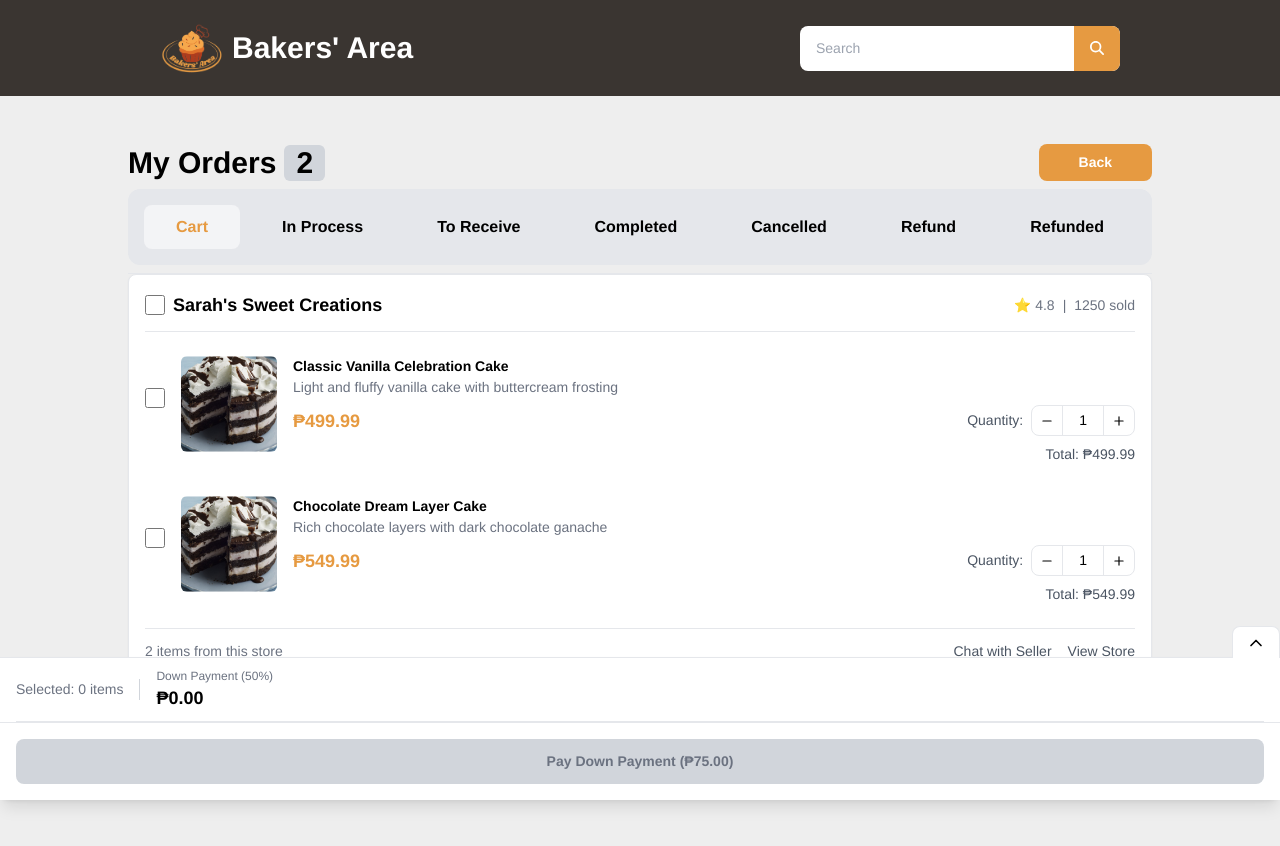
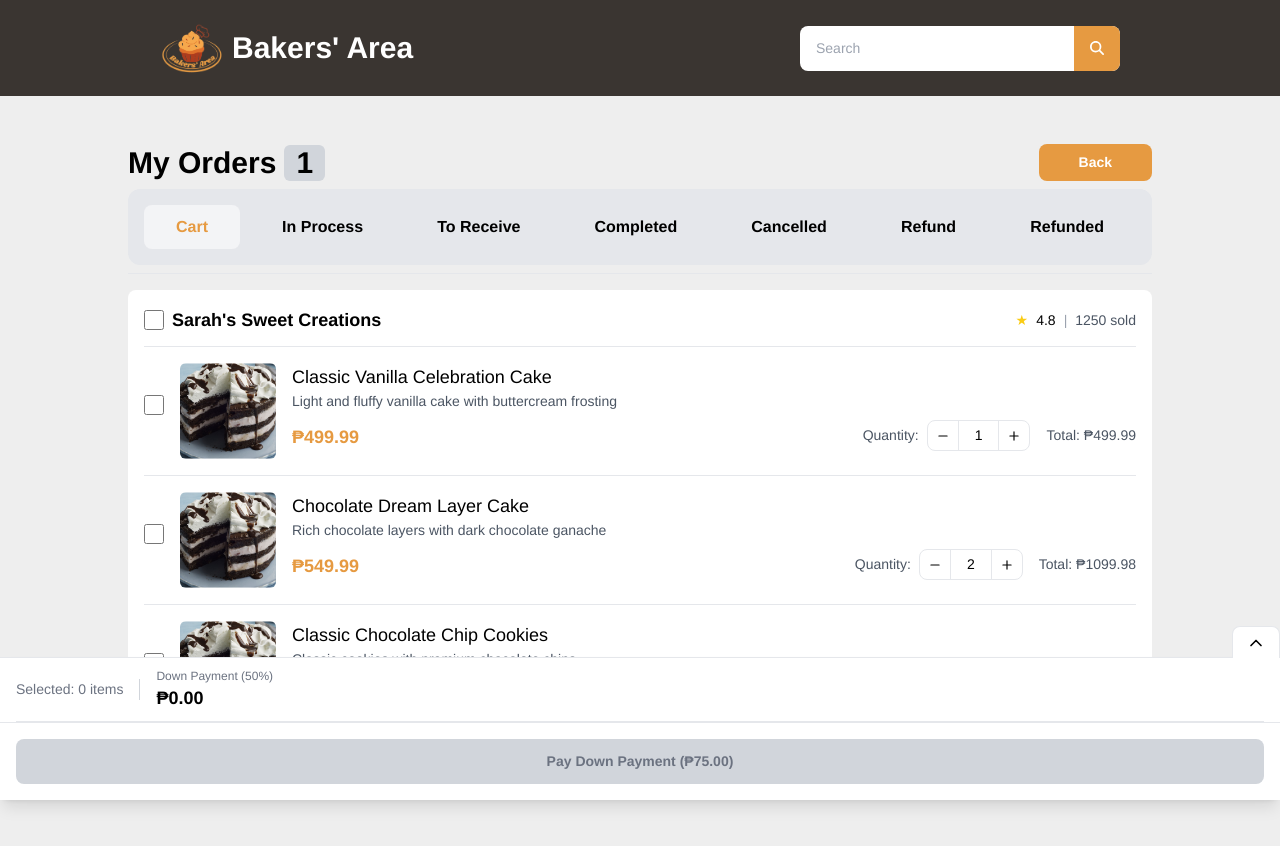
Before and after one commit to BryanIanRamos/Cake-Area, a React (Vite) app: page /cart in a window 1280 px wide. Shown: the top 846 px of the page. Built offline with nearby package versions, Linux system fonts and the light colour scheme.

Commit message:
Modify: adjust group cart product

```diff
--- a/src/components/buyer/StoreOrderCard.jsx
+++ b/src/components/buyer/StoreOrderCard.jsx
@@ -4,10 +4,11 @@ import CakeSample from '../../assets/CakeSample.png';
 import { FiMinus, FiPlus } from 'react-icons/fi';
 
 const StoreOrderCard = ({ storeData, selectedItems, onSelectItem, onSelectAll, onUpdateQuantity }) => {
-  const { business, items } = storeData;
+  const products = storeData?.products || [];
+  const business = storeData?.business;
 
-  const allSelected = items.every(item =>
-    selectedItems.includes(item.order_id)
+  const allSelected = products.length > 0 && products.every(product =>
+    selectedItems.includes(product.prod_id)
   );
 
   const handleQuantityChange = (orderId, newQty) => {
@@ -16,10 +17,10 @@ const StoreOrderCard = ({ storeData, selectedItems, onSelectItem, onSelectAll, o
     }
   };
 
-  const renderPrice = (item) => {
-    const originalPrice = item.product?.orig_price || item.product?.price;
-    const currentPrice = item.product?.price;
-    const hasDiscount = originalPrice > currentPrice;
+  const renderPrice = (product) => {
+    const price = product?.price || 0;
+    const originalPrice = product?.orig_price || price;
+    const hasDiscount = originalPrice > price;
 
     return (
       <div className="flex flex-col">
@@ -29,11 +30,11 @@ const StoreOrderCard = ({ storeData, selectedItems, onSelectItem, onSelectAll, o
           </span>
         )}
         <span className="text-primary font-semibold text-lg">
-          ₱{currentPrice.toFixed(2)}
+          ₱{price.toFixed(2)}
         </span>
         {hasDiscount && (
           <span className="text-xs text-green-600">
-            {Math.round(((originalPrice - currentPrice) / originalPrice) * 100)}% OFF
+            {Math.round(((originalPrice - price) / originalPrice) * 100)}% OFF
           </span>
         )}
       </div>
@@ -41,100 +42,92 @@ const StoreOrderCard = ({ storeData, selectedItems, onSelectItem, onSelectAll, o
   };
 
   return (
-    <div className="border rounded-lg p-4 bg-white shadow-sm">
-      {/* Store Header */}
+    <div className="bg-white rounded-lg p-4 mb-4">
+      {/* Store Header with Checkbox - keeping existing styles */}
       <div className="flex justify-between items-center mb-4 pb-3 border-b">
         <div className="flex items-center gap-2">
           <input
             type="checkbox"
             checked={allSelected}
-            onChange={onSelectAll}
+            onChange={() => onSelectAll(business?.bus_id)}
             className="w-5 h-5"
           />
-          <Link
-            to={`/store/${business.bus_id}`}
-            className="font-semibold text-lg hover:text-primary"
-          >
-            {business.name}
-          </Link>
+          <h2 className="text-lg font-semibold">
+            {business?.name || "Unknown Store"}
+          </h2>
         </div>
-        <div className="flex items-center gap-2 text-sm text-gray-500">
-          <span>⭐ {business.rating || business.store_rating || "0.0"}</span>
-          <span>|</span>
-          <span>{business.total_sold || 0} sold</span>
+        <div className="flex items-center gap-2">
+          <span className="text-yellow-400">★</span>
+          <span>{business?.rating || "0.0"}</span>
+          <span className="text-gray-400">|</span>
+          <span className="text-gray-600">
+            {business?.total_sold || 0} sold
+          </span>
         </div>
       </div>
 
-      {/* Order Items */}
-      <div className="flex flex-col gap-4">
-        {items.map((item, index) => (
-          <div key={index} className="flex gap-4 py-2">
+      {/* Products List - keeping existing styles */}
+      <div className="space-y-4">
+        {products.map((product, index) => (
+          <div key={index} className="flex gap-4 border-t pt-4 first:border-t-0 first:pt-0">
             <input
               type="checkbox"
-              checked={selectedItems.includes(item.order_id)}
-              onChange={() => onSelectItem(item.order_id)}
+              checked={selectedItems.includes(product.prod_id)}
+              onChange={() => onSelectItem(product.prod_id)}
               className="w-5 h-5 mt-8"
             />
-
             <div className="flex gap-4 flex-1">
               <img
-                src={item.images?.[0]?.link || CakeSample}
-                alt={item.product?.prod_name}
+                src={product.images?.[0]?.link || CakeSample}
+                alt={product.prod_name}
                 className="w-24 h-24 object-cover rounded-md"
+                onError={(e) => {
+                  e.target.src = CakeSample;
+                  e.target.onerror = null;
+                }}
               />
               <div className="flex-1">
-                <h3 className="font-semibold">{item.product?.prod_name}</h3>
-                <p className="text-gray-500 text-sm line-clamp-2">
-                  {item.product?.description}
+                <h3 className="text-lg font-medium">
+                  {product.prod_name}
+                </h3>
+                <p className="text-gray-600">
+                  {product.description}
                 </p>
-                <div className="flex justify-between items-center mt-2">
-                  {renderPrice(item)}
-
+                <div className="flex justify-between items-end mt-2">
+                  <p className="text-primary text-lg font-semibold">
+                    ₱{(product.price || 0).toFixed(2)}
+                  </p>
+                  <div className="flex items-center gap-4">
                     <div className="flex items-center gap-2">
                       <span className="text-gray-600">Quantity:</span>
                       <div className="flex items-center border rounded-lg">
                         <button
-                        onClick={() => handleQuantityChange(item.order_id, (item.qty || 1) - 1)}
+                          onClick={() => onUpdateQuantity(product.prod_id, (product.quantity || 1) - 1)}
                           className="px-2 py-1 hover:bg-gray-100 rounded-l-lg"
                         >
                           <FiMinus />
                         </button>
                         <span className="px-4 py-1 border-x">
-                        {item.qty || 1}
+                          {product.quantity || 1}
                         </span>
                         <button
-                        onClick={() => handleQuantityChange(item.order_id, (item.qty || 1) + 1)}
+                          onClick={() => onUpdateQuantity(product.prod_id, (product.quantity || 1) + 1)}
                           className="px-2 py-1 hover:bg-gray-100 rounded-r-lg"
                         >
                           <FiPlus />
                         </button>
                       </div>
                     </div>
+                    <span className="text-gray-600">
+                      Total: ₱{((product.price || 0) * (product.quantity || 1)).toFixed(2)}
+                    </span>
                   </div>
-
-                <div className="flex justify-end mt-2 text-sm text-gray-600">
-                  Total: ₱{((item.product?.price || 0) * (item.qty || 1)).toFixed(2)}
                 </div>
               </div>
             </div>
           </div>
         ))}
       </div>
-
-      {/* Store Footer */}
-      <div className="flex justify-between items-center mt-4 pt-3 border-t text-sm">
-        <div className="text-gray-500">
-          {items.length} item{items.length !== 1 ? 's' : ''} from this store
-        </div>
-        <div className="flex gap-4">
-          <button className="text-gray-600 hover:text-primary">
-            Chat with Seller
-          </button>
-          <button className="text-gray-600 hover:text-primary">
-            View Store
-          </button>
-        </div>
-      </div>
     </div>
   );
 };
--- a/src/data/orderDataTbl.jsx
+++ b/src/data/orderDataTbl.jsx
@@ -13,16 +13,31 @@ export const ordersData = loadFromLocalStorage("ordersData", [
       rating: 4.8,
       total_sold: 1250,
     },
-    product: {
+    products: [
+      {
         prod_id: 1,
         prod_name: "Classic Vanilla Celebration Cake",
         description: "Light and fluffy vanilla cake with buttercream frosting",
         price: 499.99,
+        quantity: 1
       },
+      {
+        prod_id: 2,
+        prod_name: "Chocolate Dream Layer Cake",
+        description: "Rich chocolate layers with dark chocolate ganache",
+        price: 549.99,
+        quantity: 2
+      },
+      {
+        prod_id: 12,
+        prod_name: "Classic Chocolate Chip Cookies",
+        description: "Classic cookies with premium chocolate chips",
+        price: 199.99,
+        quantity: 3
+      }
+    ],
     images: [{ link: CakeSample }],
-    quantity: 2,
-    price: 499.99,
-    total_amount: 999.98,
+    total_amount: 2149.94,
     status: "Pending",
     created_at: new Date().toISOString(),
     checkoutDate: null,
@@ -30,39 +45,6 @@ export const ordersData = loadFromLocalStorage("ordersData", [
     downPayment: 0,
     remainingPayment: 0,
     paymentStatus: "",
-    cancellationReason: "",
-    refundReason: "",
-    refundDate: null,
-  },
-  {
-    order_id: "ORD002",
-    business_id: 1,
-    business: {
-      bus_id: 1,
-      name: "Sarah's Sweet Creations",
-      rating: 4.8,
-      total_sold: 1250,
-    },
-    product: {
-      prod_id: 2,
-      prod_name: "Chocolate Dream Layer Cake",
-      description: "Rich chocolate layers with dark chocolate ganache",
-      price: 549.99,
-    },
-    images: [{ link: CakeSample }],
-    quantity: 1,
-    price: 549.99,
-    total_amount: 549.99,
-    status: "Pending",
-    created_at: "2024-03-19T11:00:00Z",
-    checkoutDate: null,
-    receiveDate: null,
-    downPayment: 0,
-    remainingPayment: 0,
-    paymentStatus: "",
-    cancellationReason: "",
-    refundReason: "",
-    refundDate: null,
   },
 
   // Processing Orders
@@ -75,26 +57,38 @@ export const ordersData = loadFromLocalStorage("ordersData", [
       rating: 4.9,
       total_sold: 980,
     },
-    product: {
+    products: [
+      {
         prod_id: 16,
         prod_name: "Traditional Sourdough Bread",
         description: "Traditional sourdough with perfect crust",
         price: 189.99,
+        quantity: 2
       },
+      {
+        prod_id: 17,
+        prod_name: "French Baguette",
+        description: "Classic French baguette with crispy crust",
+        price: 149.99,
+        quantity: 3
+      },
+      {
+        prod_id: 18,
+        prod_name: "Butter Croissant",
+        description: "Buttery layered French croissant",
+        price: 79.99,
+        quantity: 4
+      }
+    ],
     images: [{ link: CakeSample }],
-    quantity: 3,
-    price: 189.99,
-    total_amount: 569.97,
+    total_amount: 829.93,
     status: "Processing",
     created_at: "2024-03-18T15:00:00Z",
     checkoutDate: "2024-03-18T15:30:00Z",
     receiveDate: "2024-03-25T15:00:00Z",
-    downPayment: 284.99,
-    remainingPayment: 284.98,
+    downPayment: 414.97,
+    remainingPayment: 414.96,
     paymentStatus: "Partial - Down Payment Received",
-    cancellationReason: "",
-    refundReason: "",
-    refundDate: null,
   },
 
   // To Receive Orders
@@ -107,16 +101,24 @@ export const ordersData = loadFromLocalStorage("ordersData", [
       rating: 4.7,
       total_sold: 1500,
     },
-    product: {
+    products: [
+      {
         prod_id: 29,
         prod_name: "Classic French Croissant",
         description: "Buttery, flaky French pastry",
         price: 89.99,
+        quantity: 5
       },
+      {
+        prod_id: 38,
+        prod_name: "Classic Palmier",
+        description: "Crispy puff pastry heart",
+        price: 129.99,
+        quantity: 2
+      }
+    ],
     images: [{ link: CakeSample }],
-    quantity: 5,
-    price: 89.99,
-    total_amount: 449.95,
+    total_amount: 619.94,
     status: "To Receive",
     created_at: "2024-03-17T09:00:00Z",
     checkoutDate: "2024-03-17T09:30:00Z",
@@ -124,9 +126,6 @@ export const ordersData = loadFromLocalStorage("ordersData", [
     downPayment: 0,
     remainingPayment: 0,
     paymentStatus: "",
-    cancellationReason: "",
-    refundReason: "",
-    refundDate: null,
   },
 
   // Completed Orders
@@ -139,15 +138,16 @@ export const ordersData = loadFromLocalStorage("ordersData", [
       rating: 4.8,
       total_sold: 1250,
     },
-    product: {
+    products: [
+      {
         prod_id: 5,
         prod_name: "Carrot Spice Cake",
         description: "Spiced carrot cake with walnuts and cream cheese frosting",
         price: 479.99,
-    },
+        quantity: 1
+      }
+    ],
     images: [{ link: CakeSample }],
-    quantity: 1,
-    price: 479.99,
     total_amount: 479.99,
     status: "Completed",
     created_at: "2024-03-15T14:00:00Z",
@@ -155,9 +155,6 @@ export const ordersData = loadFromLocalStorage("ordersData", [
     downPayment: 0,
     remainingPayment: 0,
     paymentStatus: "",
-    cancellationReason: "",
-    refundReason: "",
-    refundDate: null,
   },
 
   // Cancelled Orders
@@ -170,15 +167,16 @@ export const ordersData = loadFromLocalStorage("ordersData", [
       rating: 4.9,
       total_sold: 980,
     },
-    product: {
+    products: [
+      {
         prod_id: 17,
         prod_name: "French Baguette",
         description: "Classic French baguette with crispy crust",
         price: 149.99,
-    },
+        quantity: 2
+      }
+    ],
     images: [{ link: CakeSample }],
-    quantity: 2,
-    price: 149.99,
     total_amount: 299.98,
     status: "Cancelled",
     created_at: "2024-03-16T16:00:00Z",
@@ -187,8 +185,6 @@ export const ordersData = loadFromLocalStorage("ordersData", [
     downPayment: 0,
     remainingPayment: 0,
     paymentStatus: "",
-    refundReason: "",
-    refundDate: null,
   },
 
   // Refunded Orders
@@ -201,15 +197,16 @@ export const ordersData = loadFromLocalStorage("ordersData", [
       rating: 4.7,
       total_sold: 1500,
     },
-    product: {
+    products: [
+      {
         prod_id: 30,
         prod_name: "Pain au Chocolat",
         description: "Chocolate-filled croissant pastry",
         price: 99.99,
-    },
+        quantity: 3
+      }
+    ],
     images: [{ link: CakeSample }],
-    quantity: 3,
-    price: 99.99,
     total_amount: 299.97,
     refundAmount: 299.97,
     status: "Refunded",
@@ -228,15 +225,16 @@ export const ordersData = loadFromLocalStorage("ordersData", [
       rating: 4.8,
       total_sold: 1250,
     },
-    product: {
+    products: [
+      {
         prod_id: 8,
         prod_name: "Black Forest Cake",
         description: "Chocolate cake with cherries and whipped cream",
         price: 579.99,
-    },
+        quantity: 1
+      }
+    ],
     images: [{ link: CakeSample }],
-    quantity: 1,
-    price: 579.99,
     total_amount: 579.99,
     refundAmount: 289.99,
     status: "Refunded",
@@ -255,15 +253,16 @@ export const ordersData = loadFromLocalStorage("ordersData", [
       rating: 4.9,
       total_sold: 980,
     },
-    product: {
+    products: [
+      {
         prod_id: 15,
         prod_name: "Assorted Cupcakes Box",
         description: "12 pieces of assorted flavored cupcakes",
         price: 449.99,
-    },
+        quantity: 2
+      }
+    ],
     images: [{ link: CakeSample }],
-    quantity: 2,
-    price: 449.99,
     total_amount: 899.98,
     refundAmount: 899.98,
     status: "Refunded",
--- a/src/pages/buyer/Cart.jsx
+++ b/src/pages/buyer/Cart.jsx
@@ -84,9 +84,15 @@ const Cart = () => {
           business: {
             ...order.business,
             name: order.business?.name || "Unknown Store",
-            rating: order.business?.rating || 4.5,  // Add default rating
-            total_sold: order.business?.total_sold || 0  // Add default total_sold
-          }
+            rating: order.business?.rating || 4.5,
+            total_sold: order.business?.total_sold || 0
+          },
+          // Ensure products array exists and has price
+          products: order.products?.map(product => ({
+            ...product,
+            price: product.price || 0,
+            quantity: product.quantity || 1
+          })) || []
         }));
         setCartItems(pendingItems);
 
@@ -138,35 +144,94 @@ const Cart = () => {
     setStorageData(STORAGE_KEYS.PROCESSING_ORDERS, processingOrders);
   }, [processingOrders]);
 
-  const handleSelectItem = (orderId) => {
-    setSelectedItems((prev) => {
-      const isSelected = prev.includes(orderId);
-      if (isSelected) {
-        return prev.filter((id) => id !== orderId);
-      } else {
-        return [...prev, orderId];
+  // Update the grouping logic
+  const groupOrdersByBusiness = (orders) => {
+    return orders.reduce((acc, order) => {
+      const busId = order.business?.bus_id;
+      if (!busId) return acc;
+
+      if (!acc[busId]) {
+        acc[busId] = {
+          business: order.business,
+          order_id: order.order_id,
+          products: [],
+          images: order.images,
+          status: order.status,
+          total_amount: 0
+        };
       }
+
+      // Add all products from this order
+      acc[busId].products = [...acc[busId].products, ...order.products];
+      acc[busId].total_amount += order.total_amount || 0;
+
+      return acc;
+    }, {});
+  };
+
+  // Update handleConfirmCheckout
+  const handleConfirmCheckout = (receiveDate) => {
+    const groupedOrders = groupOrdersByBusiness(
+      cartItems.filter(item => selectedItems.includes(item.order_id))
+    );
+
+    const selectedOrders = Object.values(groupedOrders).map(group => ({
+      order_id: `ORD${Date.now()}`,
+      business_id: group.business.bus_id,
+      business: group.business,
+      products: group.products,
+      images: group.images,
+      total_amount: group.products.reduce((sum, product) =>
+        sum + (product.price * product.quantity), 0
+      ),
+      status: "Processing",
+      checkoutDate: new Date().toISOString(),
+      receiveDate: receiveDate.toISOString(),
+      downPayment: group.total_amount * 0.5,
+      remainingPayment: group.total_amount * 0.5,
+      paymentStatus: "Partial - Down Payment Received",
+    }));
+
+    // Add to processing orders
+    setProcessingOrders(prev => [...prev, ...selectedOrders]);
+
+    // Remove from cart
+    setCartItems(prev =>
+      prev.filter(item => !selectedItems.includes(item.order_id))
+    );
+
+    setSelectedItems([]);
+    setCheckOutConfirm(false);
+
+    toast.success("Down payment received! Order has been placed successfully!");
+    navigate("/cart/in-process");
+  };
+
+  // Update handleSelectAll for business groups
+  const handleSelectAll = (businessId) => {
+    const businessProducts = cartItems
+      .find(order => order.business?.bus_id === businessId)
+      ?.products || [];
+
+    const allProductIds = businessProducts.map(p => p.prod_id);
+    const allSelected = allProductIds.every(id => selectedItems.includes(id));
+
+    setSelectedItems(prev => {
+      if (allSelected) {
+        return prev.filter(id => !allProductIds.includes(id));
+      }
+      return [...new Set([...prev, ...allProductIds])];
     });
   };
 
-  const handleSelectAll = (businessId) => {
-    const businessItems = cartItems.filter(
-      (item) => item.bus_id === businessId
-    );
-    const allSelected = businessItems.every((item) =>
-      selectedItems.includes(item.order_id)
-    );
-
-    if (allSelected) {
-      setSelectedItems((prev) =>
-        prev.filter((id) => !businessItems.find((item) => item.order_id === id))
-      );
-    } else {
-      const newSelected = businessItems
-        .map((item) => item.order_id)
-        .filter((id) => !selectedItems.includes(id));
-      setSelectedItems((prev) => [...prev, ...newSelected]);
-    }
+  // Update handleSelectItem
+  const handleSelectItem = (prodId) => {
+    setSelectedItems(prev => {
+      if (prev.includes(prodId)) {
+        return prev.filter(id => id !== prodId);
+      }
+      return [...prev, prodId];
+    });
   };
 
   const handleUpdateQuantity = (orderId, newQty) => {
@@ -184,10 +249,16 @@ const Cart = () => {
   };
 
   useEffect(() => {
-    const total = cartItems
-      .filter((item) => selectedItems.includes(item.order_id))
-      .reduce((sum, item) => sum + (item.total_amount || 0), 0);
-    setTotalAmount(total);
+    const newTotal = cartItems.reduce((sum, order) => {
+      const orderTotal = order.products
+        .filter(product => selectedItems.includes(product.prod_id))
+        .reduce((orderSum, product) =>
+          orderSum + ((product.price || 0) * (product.quantity || 1)), 0
+        );
+      return sum + orderTotal;
+    }, 0);
+
+    setTotalAmount(newTotal);
   }, [selectedItems, cartItems]);
 
   const handleCheckout = () => {
@@ -195,40 +266,24 @@ const Cart = () => {
       toast.error("Please select items to checkout");
       return;
     }
+
+    const selectedProducts = cartItems.reduce((acc, order) => {
+      const products = order.products.filter(p =>
+        selectedItems.includes(p.prod_id)
+      );
+      if (products.length > 0) {
+        acc.push({
+          ...order,
+          products: products,
+          total_amount: products.reduce((sum, p) =>
+            sum + (p.price * p.quantity), 0
+          )
+        });
+      }
+      return acc;
+    }, []);
+
     setCheckOutConfirm(true);
-  };
-
-  const handleConfirmCheckout = (receiveDate) => {
-    const selectedOrders = cartItems
-      .filter((item) => selectedItems.includes(item.order_id))
-      .map((item) => {
-        const totalAmount =
-          item.total_amount || item.price * (item.quantity || 1);
-        return {
-          ...item,
-          status: "Processing",
-          checkoutDate: new Date().toISOString(),
-          receiveDate: receiveDate.toISOString(),
-          totalAmount: totalAmount,
-          downPayment: totalAmount * 0.5,
-          remainingPayment: totalAmount * 0.5,
-          paymentStatus: "Partial - Down Payment Received",
-        };
-      });
-
-    // Add to processing orders
-    setProcessingOrders((prev) => [...prev, ...selectedOrders]);
-
-    // Remove from cart
-    setCartItems((prev) =>
-      prev.filter((item) => !selectedItems.includes(item.order_id))
-    );
-
-    setSelectedItems([]);
-    setCheckOutConfirm(false);
-
-    toast.success("Down payment received! Order has been placed successfully!");
-    navigate("/cart/in-process");
   };
 
   const getOrderCount = () => {
@@ -388,6 +443,20 @@ const Cart = () => {
 
   console.log("Current refunded orders:", refundOrders);
 
+  // Add quantity handler
+  const handleQuantityChange = (prodId, newQty) => {
+    if (newQty < 1) return; // Prevent quantities less than 1
+
+    setCartItems(prev => prev.map(order => ({
+      ...order,
+      products: order.products.map(product =>
+        product.prod_id === prodId
+          ? { ...product, quantity: newQty }
+          : product
+      )
+    })));
+  };
+
   return (
     <div className="min-h-screen flex flex-col">
       <Toaster richColors closeButton position="top-center" />
@@ -428,32 +497,24 @@ const Cart = () => {
           <Route
             path="/"
             element={
-              <div className="flex flex-col gap-4 pb-20 relative z-0">
+              <div className="flex flex-col gap-4 mt-4">
                 {isLoading ? (
-                  <div className="text-center py-8">
-                    <p>Loading cart items...</p>
-                  </div>
-                ) : groupedCartItems.length === 0 ? (
+                  <div>Loading...</div>
+                ) : cartItems && cartItems.length > 0 ? (
+                  cartItems.map((order, index) => (
+                    <StoreOrderCard
+                      key={index}
+                      storeData={order}
+                      selectedItems={selectedItems}
+                      onSelectItem={handleSelectItem}
+                      onSelectAll={handleSelectAll}
+                      onUpdateQuantity={handleQuantityChange}
+                    />
+                  ))
+                ) : (
                   <div className="text-center py-8">
                     <p>Your cart is empty</p>
-                    <button
-                      onClick={() => navigate("/")}
-                      className="mt-4 bg-primary text-white px-6 py-2 rounded-lg"
-                    >
-                      Continue Shopping
-                    </button>
                   </div>
-                ) : (
-                  groupedCartItems.map((group, index) => (
-                    <StoreOrderCard
-                      key={index}
-                      storeData={group}
-                      selectedItems={selectedItems}
-                      onSelectItem={handleSelectItem}
-                      onSelectAll={() => handleSelectAll(group.business.bus_id)}
-                      onUpdateQuantity={handleUpdateQuantity}
-                    />
-                  ))
                 )}
               </div>
             }
```
Lines whose indentation alone changed are shown as unchanged.
